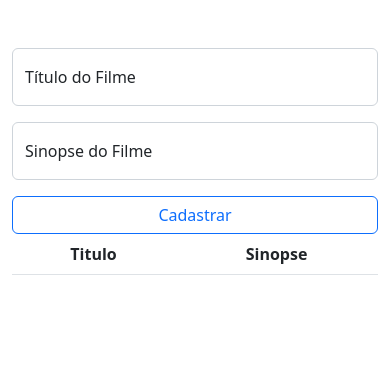
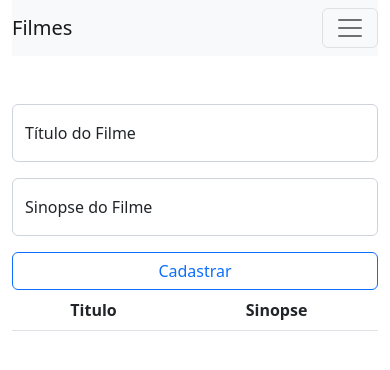
Before and after one commit to Matheus0082/2024_fullstack, a website: page front/index.html in a window 390 px wide. Drawn offline with nearby package versions, Linux system fonts and the light colour scheme; no server answers.

Commit message:
Até navbar com botão

```diff
--- a/front/index.html
+++ b/front/index.html
@@ -10,6 +10,20 @@
 </head>
 
 <body onload="obterFilmes()">
+
+    <div class="container">
+        <div class="row justify-content-center">
+            <div class="col-md-8">
+                <nav class="navbar navbar-expand-md bg-light">
+                    <a href="#" class="navbar-brand">Filmes</a>
+                    <button class="navbar-toggler" type="button" data-bs-toggle="collapse" data-bs-target="#myNav" aria-controls="myNav" aria-expanded="false" aria-label="Toggle navigation">
+                        <span class="navbar-toggler-icon"></span>
+                    </button>
+                </nav>
+            </div>
+        </div>
+    </div>
+
     <div class="container mt-5">
         <div class="row justify-content-center">
             <div class="col-md-8">
--- a/package.json
+++ b/package.json
@@ -14,6 +14,7 @@
     "bcrypt": "^5.1.1",
     "cors": "^2.8.5",
     "express": "^4.21.0",
+    "jsonwebtoken": "^9.0.2",
     "mongodb": "^6.10.0",
     "mongoose": "^8.7.2",
     "mongoose-unique-validator": "^4.0.1"
```
Also changed, not shown: backend.js (+12 -0 lines), 1 other file.
